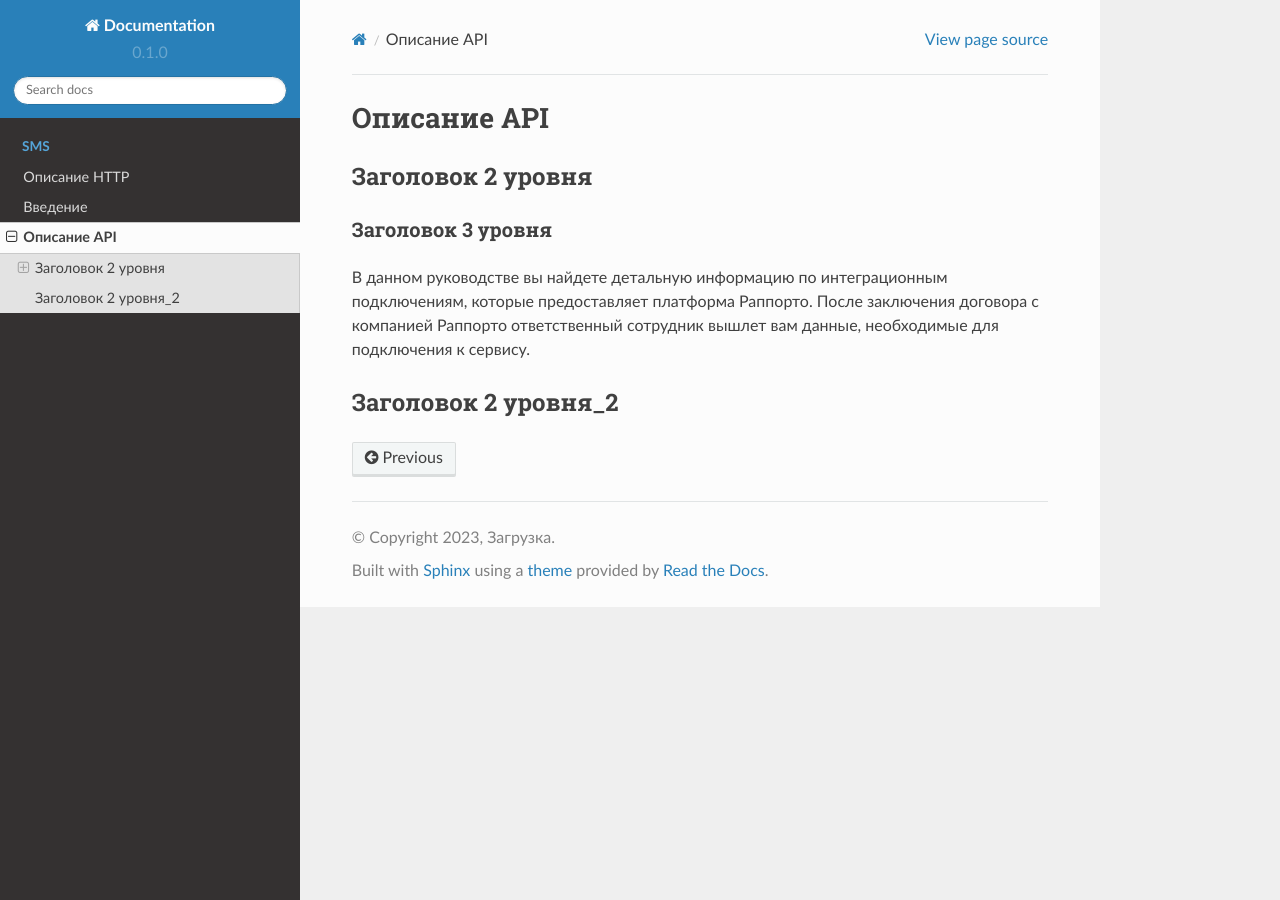
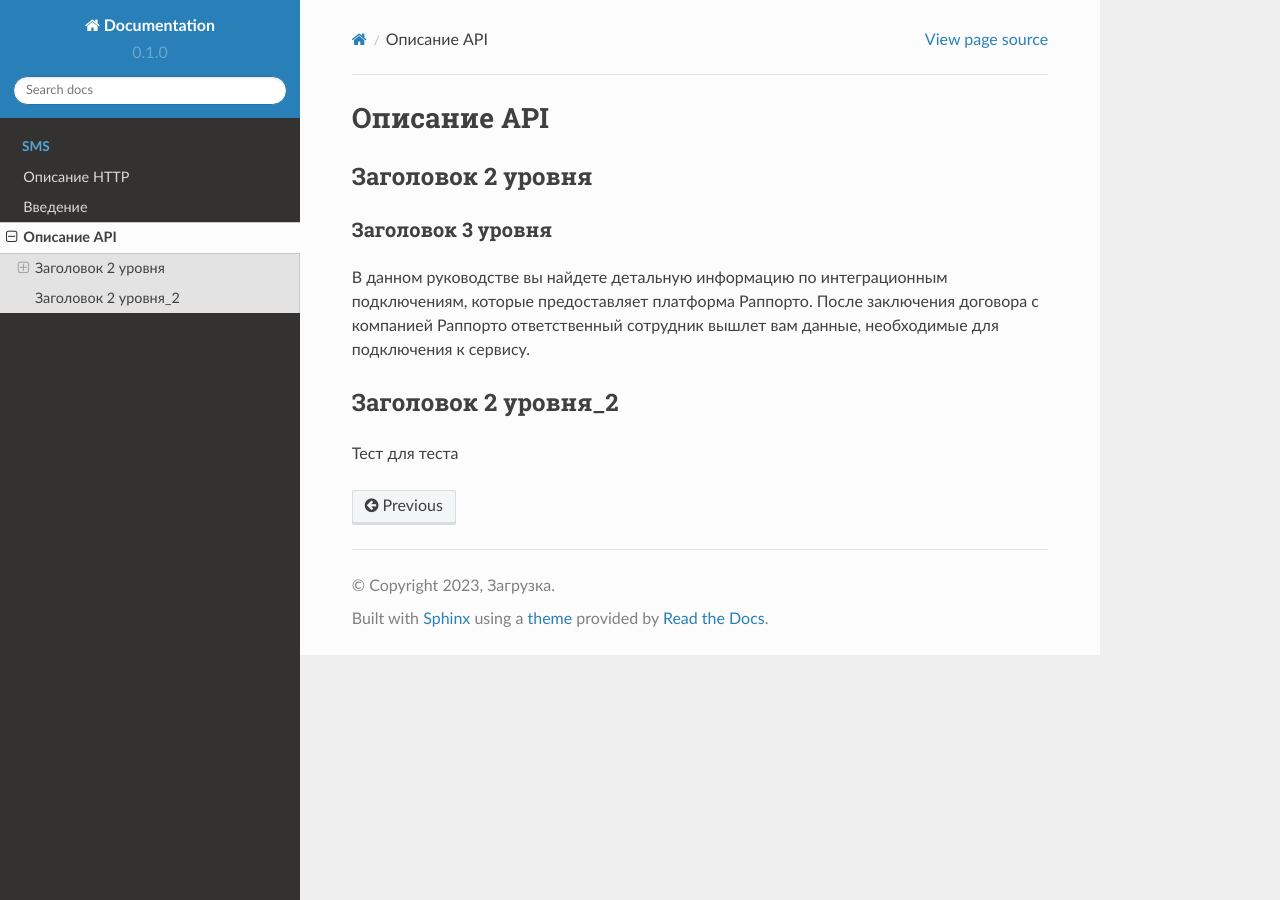
Before and after one commit to omikhaleva/test1, a Sphinx documentation site: the page built from docs/source/api.rst, in a window 1280 px wide. Built offline with Sphinx 7.4.7 and the Read the Docs theme 2.0.0, drawn with Linux system fonts in a browser that asks for light colours.

Commit message:
Update api.rst

```diff
--- a/docs/source/api.rst
+++ b/docs/source/api.rst
@@ -12,3 +12,5 @@
 
 Заголовок 2 уровня_2
 --------------------
+
+Тест для теста
```
